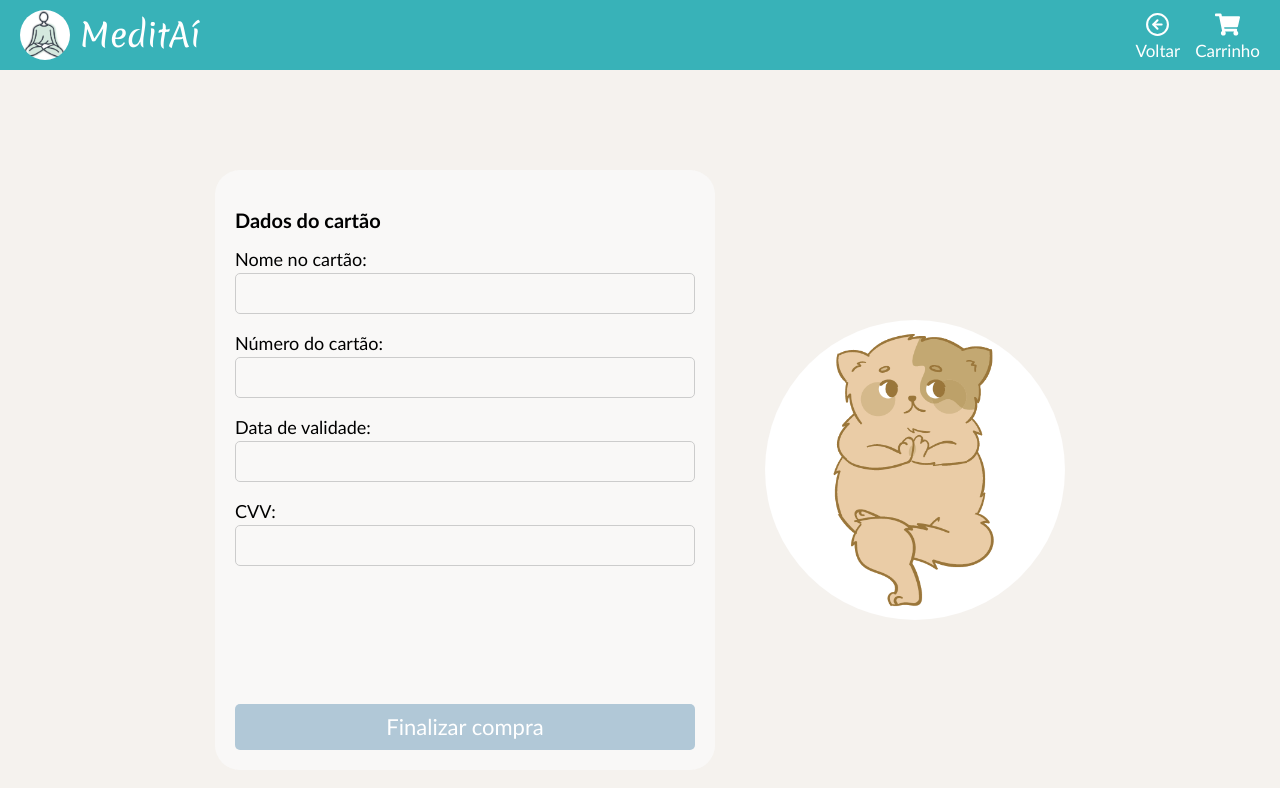
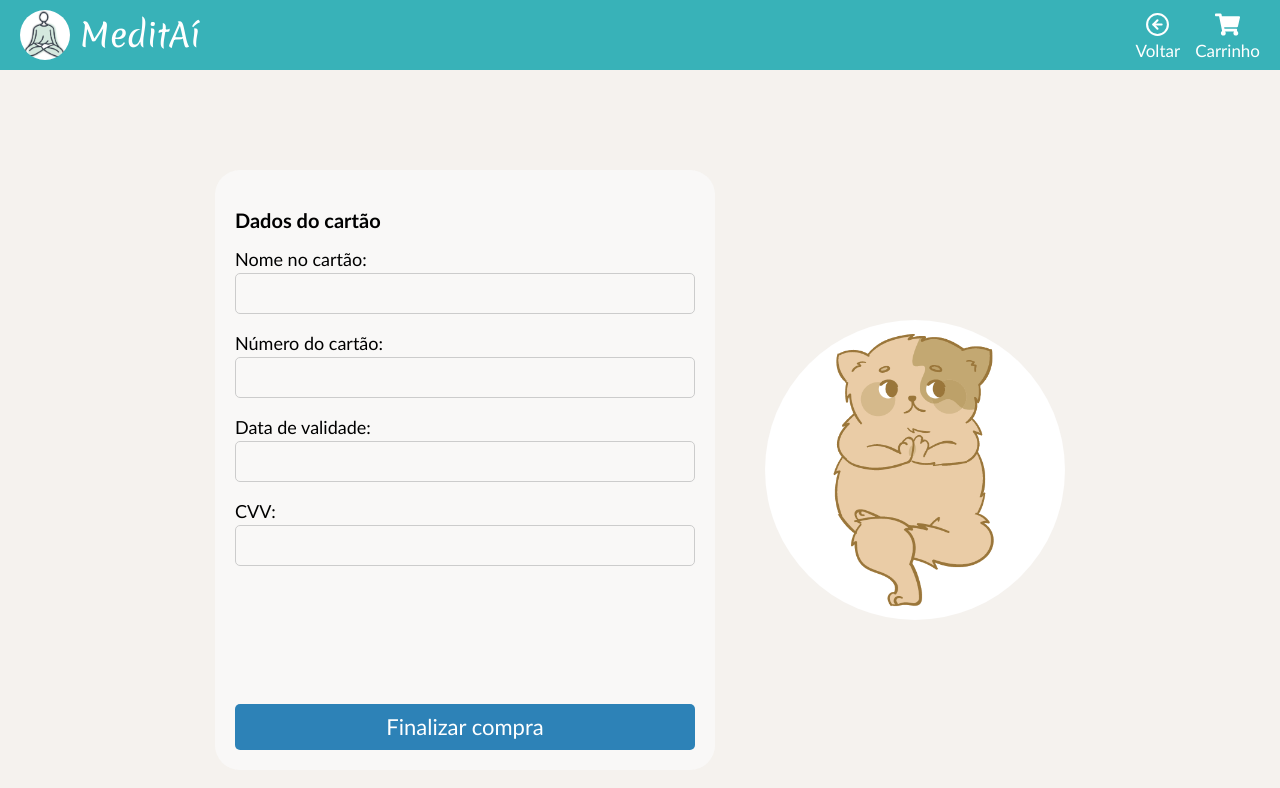
Before and after one commit to luucaskenji/bootstore-front, a React app: page /pagamento/cartao in a window 1280 px wide. Shown: the top 788 px of the page. Built offline with nearby package versions, Linux system fonts and the light colour scheme.

Commit message:
missing attributes

```diff
--- a/src/pages/CreditCard.js
+++ b/src/pages/CreditCard.js
@@ -86,7 +86,9 @@ export default function CreditCard () {
 
                     <div className='to-fill'></div>
 
-                    <MainButton>Finalizar compra</MainButton>
+                    <MainButton available={true} disabled={clicked} clicked={clicked}>
+                        Finalizar compra
+                    </MainButton>
                 </MainForm>
 
                 <DogBox>
```
